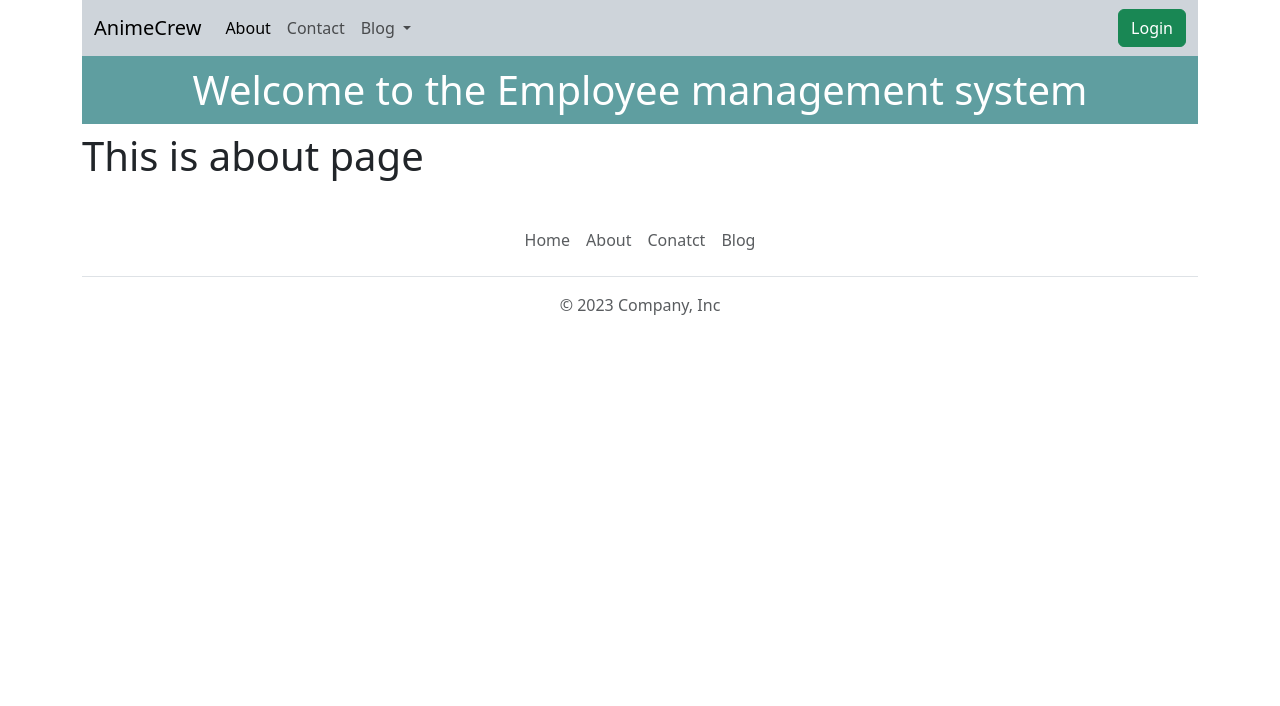
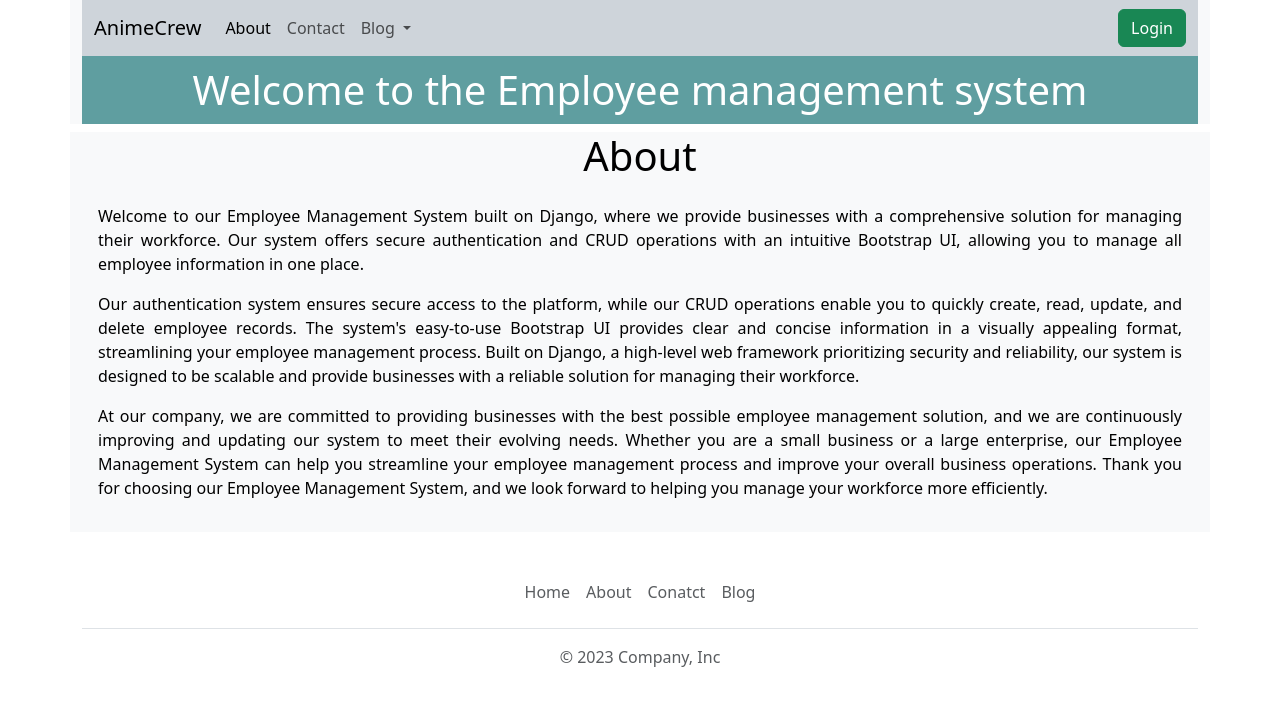
Before and after one commit to Yugal1072/Employees-Management-System-with-Bootstrap-UI, a Django app: page /about/ in a window 1280 px wide. Shown: the top 706 px of the page. Run offline with Django 4.2, Linux system fonts and the light colour scheme.

Commit message:
UI has been updated and Fixed the bugs

```diff
--- a/hello/app1/templates/about.html
+++ b/hello/app1/templates/about.html
@@ -2,11 +2,38 @@
 
 {% block start %}
 
+<style>
 
-    <div class="container">
+</style>
+<div class="container  text-bg-light ">
+    <h1 style="text-align: center;" style = "text-decoration: underline;" >About</h1>
 
-        <h1>This is about page</h1>
+    <div class="container-fluid p-3 text-bg-light">
+        <p class="para justify-content-center " style="text-align: justify;">Welcome to our Employee Management System built on Django, where we provide
+            businesses with a comprehensive
+            solution for managing their workforce. Our system offers secure authentication and CRUD operations with an
+            intuitive Bootstrap UI, allowing you to manage all employee information in one place. </p>
+
+        <p style="text-align: justify;">
+            Our authentication system ensures secure access to the platform, while our CRUD operations enable you to quickly
+            create, read, update, and delete employee records. The system's easy-to-use Bootstrap UI provides clear and
+            concise information in a visually appealing format, streamlining your employee management process. Built on
+            Django, a high-level web framework prioritizing security and reliability, our system is designed to be scalable
+            and provide businesses with a reliable solution for managing their workforce.
+        </p>
+        <p style="text-align: justify;">
+            At our company, we are committed to providing businesses with the best possible employee management solution,
+            and we are continuously improving and updating our system to meet their evolving needs. Whether you are a small
+            business or a large enterprise, our Employee Management System can help you streamline your employee management
+            process and improve your overall business operations. Thank you for choosing our Employee Management System, and
+            we look forward to helping you manage your workforce more efficiently.
+        </p>
     </div>
+
+
+
+
+</div>
 
 
 
--- a/hello/app1/templates/base.html
+++ b/hello/app1/templates/base.html
@@ -12,7 +12,7 @@
 </head>
 <body>
     <!-- navbar -->
-    <div class="container ">
+    <div class="container  text-bg-light">
         <nav class="navbar navbar-expand-lg bg-dark-subtle">
             <div class="container-fluid">
               <a class="navbar-brand" href="{% url 'home' %}">AnimeCrew</a>
@@ -43,9 +43,9 @@
 
 
                   {% if request.user.is_authenticated %}
-                    <a  class="btn btn-success" type="submit" href="/ogout/"> Logout</a>
+                    <a  class="btn btn-success" type="submit" href="/logout/"> Logout</a>
                   {% else %}
-                    <a  class="btn btn-success" type="submit" href="login/"> Login</a>
+                    <a  class="btn btn-success" type="submit" href="{% url 'login' %}"> Login</a>
                     {% endif %}
 
                 </form>
--- a/hello/app1/templates/contact.html
+++ b/hello/app1/templates/contact.html
@@ -5,7 +5,7 @@
 
     <div class="container">
 
-        <h1>This is Contact page</h1>
+        <h1 style="text-align: center;">This is Contact page</h1>
     </div>
 
 
```
Also changed, not shown: hello/app1/templates/login.html (+9 -1 lines), hello/app1/templates/register.html (+8 -8 lines), hello/db.sqlite3.
